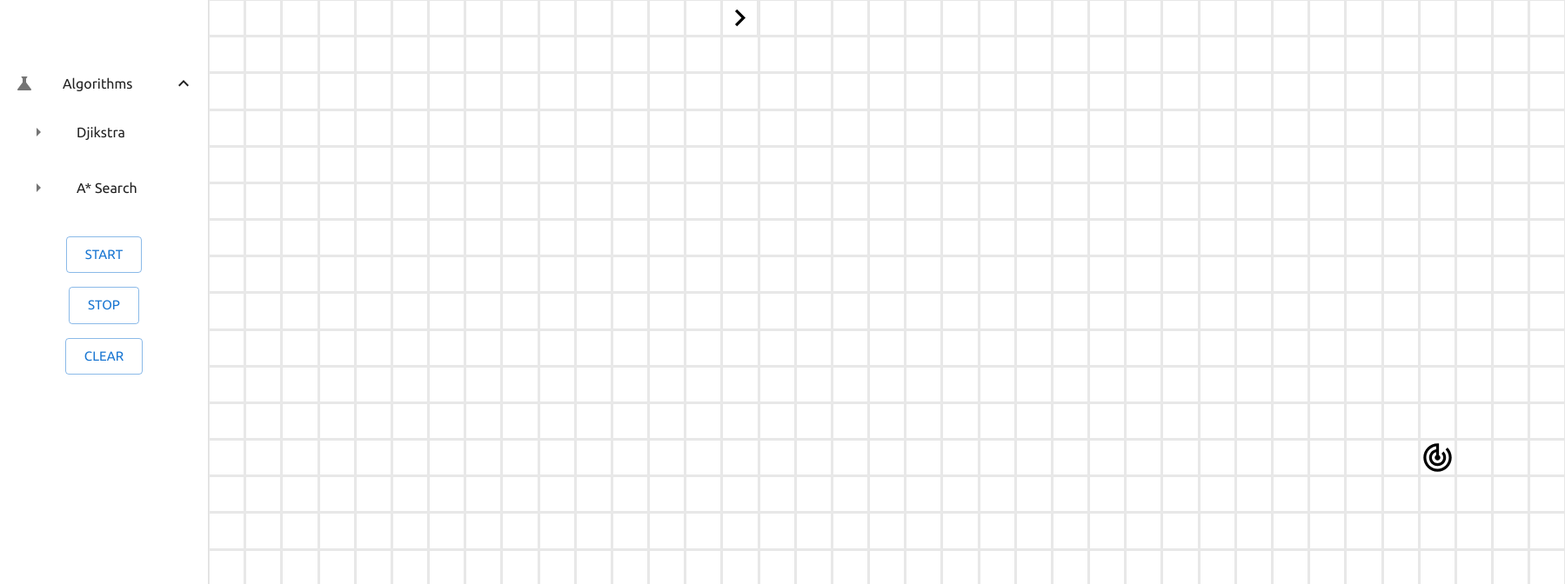
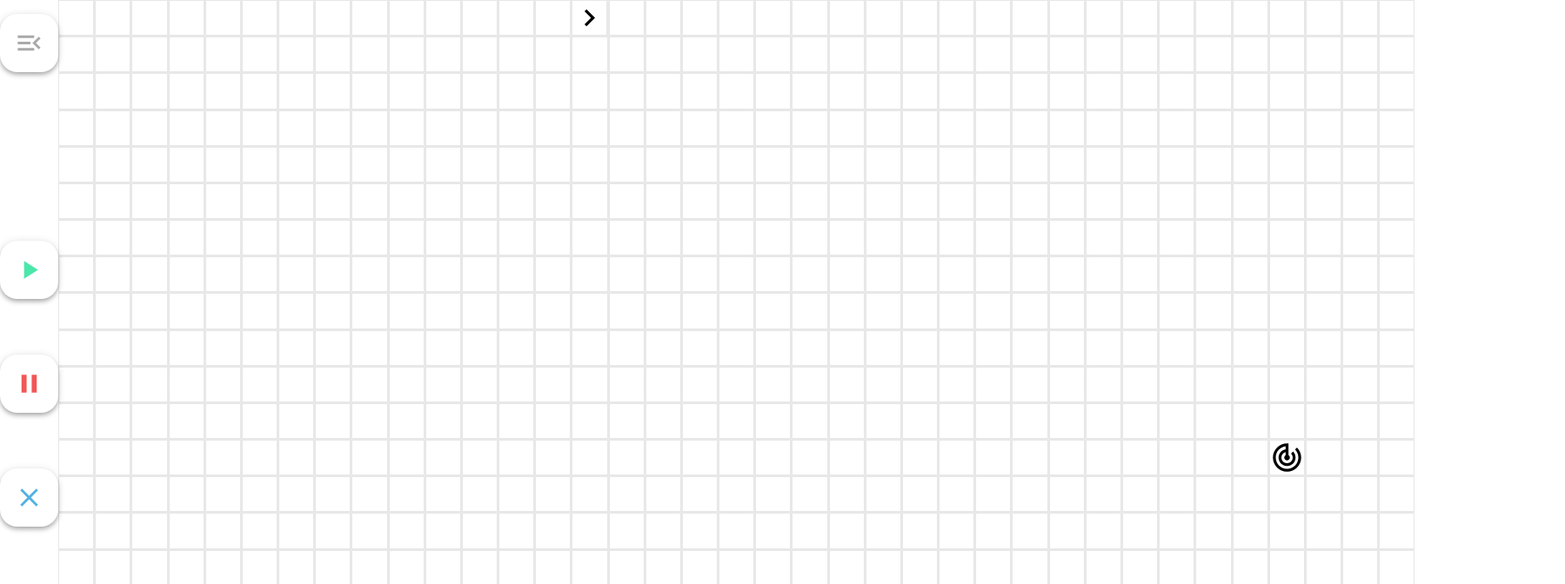
Before and after one commit to mahadhameed095/Pathfinder-Visualizer, a React (Create React App) app: page / in a window 1280 px wide. Shown: the top 672 px of the page at 87% size, 1799 px wide, since content can reach past the window. Built offline with nearby package versions, Linux system fonts and the light colour scheme.

Commit message:
Cleaned the root directory. The controller component contains all the logic for the interface. The initial phase of the controller is done.

```diff
--- a/src/App.jsx
+++ b/src/App.jsx
@@ -1,21 +1,22 @@
 import React from 'react'
-import Board from './Board'
-import {Grid, AppBar, Button, Toolbar, Typography, IconButton, Box, Paper, Drawer, List, ListItemButton, ListItem, ListItemText, ListItemIcon } from '@mui/material'
-
-// import MenuIcon from '@mui/icons-material/Menu';
-import ScienceIcon from '@mui/icons-material/Science';
-import ArrowRightIcon from '@mui/icons-material/ArrowRight';
+import { Controller, Board } from './Components'
+import { Box } from '@mui/material';
 import { createTheme, ThemeProvider } from '@mui/material/styles';
-import Collapse from '@mui/material/Collapse';
-import InboxIcon from '@mui/icons-material/MoveToInbox';
-import DraftsIcon from '@mui/icons-material/Drafts';
-import SendIcon from '@mui/icons-material/Send';
-import ExpandLess from '@mui/icons-material/ExpandLess';
-import ExpandMore from '@mui/icons-material/ExpandMore';
 
 const theme = createTheme({
    typography: {
     "fontFamily": `'Ubuntu', sans-serif`,
+   },
+   palette: {
+    primary : {
+        main : '#52b1e0'
+    },
+    secondary : {
+        main : '#4ae7aa'
+    },
+    tertiary : {
+        main : '#f15757'
+    },
    }
 });
 
@@ -23,84 +24,22 @@ const theme = createTheme({
 
 export default function App() {
     const board = React.useRef(null);
-    const actions = [
-        {name:"Start", action: () => board.current?.start()},
-        {name:"Stop", action: () => board.current?.stop()},
-        {name:"Clear", action: () => board.current?.clear()},
-    ]
-    const algorithms = [
-        {name:"Djikstra", setter: () => board.current?.setAlgorithm("djikstra")},
-        {name:"A* Search", setter : () => board.current?.setAlgorithm(null)}
-    ]
-    const [open, setopen] = React.useState(true);
+    const actions = {
+        "Start" : () => board.current?.start(),
+        "Stop" : () => board.current?.stop(),
+        "Clear" : () => board.current?.clear(),
+    }
+    const algorithms = {
+        "Djikstra" : () => board.current?.setAlgorithm("djikstra"),
+        "A* Search" : () => board.current?.setAlgorithm(null)
+    }
     return (
         <ThemeProvider theme={theme}>
             <Box display='flex' width='100vw' height='100vh'>
-                <Drawer
-                    sx={{
-                        width: 240,
-                        flexShrink: 0,
-                        '& .MuiDrawer-paper': {
-                            width: 240,
-                            boxSizing: 'border-box'
-                        }
-                        }}
-                    variant='permanent'
-                    anchor='left'>
-                    <Toolbar />
-                    <List>
-                         <ListItemButton onClick={()=>setopen(!open)}>
-                            <ListItemIcon>
-                            <ScienceIcon />
-                            </ListItemIcon>
-                            <ListItemText primary="Algorithms" />
-                            {open ? <ExpandLess /> : <ExpandMore />}
-                        </ListItemButton>
-                        <Collapse in={open} timeout="auto" unmountOnExit>
-                            <List component="div" disablePadding>
-                                {
-                                    algorithms.map((item, key) =>
-                                        <ListItem key = {key} >
-                                            <ListItemButton onClick = {item.setter}>
-                                                <ListItemIcon>
-                                                <ArrowRightIcon />
-                                                </ListItemIcon>
-                                                <ListItemText primary={item.name} />
-                                            </ListItemButton>
-                                        </ListItem>
-                                    )
-                                }
-                            </List>
-                        </Collapse>
-                        <Grid marginTop={3} display={'flex'} alignItems='center' flexDirection={'column'} gap={2}>
-                            {
-                                actions.map((item, key) =>
-                                    <Grid item key = {key}>
-                                        <Button variant = "outlined" size = 'large' onClick = {item.action}>{item.name}</Button>
-                                    </Grid>
-                                )
-                            }
-                            {/* <Button variant="contained">Start</Button>
-                            <Button variant="contained">Stop</Button>
-                            <Button variant="contained">Clear</Button> */}
-                        </Grid>
-                    </List>
-                </Drawer>
-
+                <Controller actions = {actions} algorithms = {algorithms}/>
                 <Board ref={board}/>
             </Box>
         </ThemeProvider>
         // </Box>
     )
 }
-    // <Box sx={{ flexGrow: 1 }}>
-    {/* <AppBar position="static">
-        <Toolbar variant="dense">
-            <IconButton edge="start" color="inherit" aria-label="menu" sx={{ mr: 2 }}>
-            <MenuIcon />
-            </IconButton>
-            <Typography variant="h6" color="inherit" component="div">
-            WizFind
-            </Typography>
-        </Toolbar>
-    </AppBar> */}
--- /dev/null
+++ b/src/Components/Controller/Controller.jsx
@@ -0,0 +1,74 @@
+import React from 'react'
+
+import { Box, ButtonBase, Drawer } from '@mui/material';
+import PlayArrowIcon from '@mui/icons-material/PlayArrow';
+import PauseIcon from '@mui/icons-material/Pause';
+import ClearIcon from '@mui/icons-material/Clear';
+import MenuOpenIcon from '@mui/icons-material/MenuOpen';
+
+const CustomIconButton = (props) => {
+  const {sx, children, ...forwardProps} = props;
+  return (
+    <ButtonBase
+      sx = {{
+        p : 2,
+        boxShadow : 4,
+        width : 'fit-content',
+        borderRadius : 5,
+        ...sx
+      }}
+      {...forwardProps}
+    >
+      {children}
+    </ButtonBase>
+  )
+}
+
+
+export default function Controller({theme, algorithms, actions}) {
+  const [open, setopen] = React.useState(false);
+  console.log(actions);
+  return (
+    <Box
+      display = "flex"
+      flexDirection = "column"
+      width = "100px"
+      >
+
+      <CustomIconButton
+        sx={{mx:"auto", mt: 2}}
+        onClick = {()=>setopen(true)}
+        >
+        <MenuOpenIcon fontSize = 'large'  sx={{color:'darkgray'}}/>
+      </CustomIconButton>
+      <Box
+        display="flex"
+        flexDirection='column'
+        alignItems='center'
+        my='auto'
+      >
+        <CustomIconButton
+          sx = {{my:4}}
+          onClick = {actions["Start"]}
+          >
+          <PlayArrowIcon fontSize = 'large' color = 'secondary'/>
+        </CustomIconButton>
+        <CustomIconButton
+          sx = {{my:4}}
+          onClick = {actions["Stop"]}
+          >
+          <PauseIcon fontSize = 'large' color = 'tertiary'/>
+        </CustomIconButton>
+        <CustomIconButton
+          sx = {{my:4}}
+          onClick = {actions["Clear"]}
+          >
+          <ClearIcon fontSize = 'large' color = 'primary'/>
+        </CustomIconButton>
+      </Box>
+    </Box>
+  )
+}
+
+
+/* The green #4ae7aa . Consider transitions between the green and the blue. */
--- /dev/null
+++ b/src/Components/index.js
@@ -0,0 +1,2 @@
+export {default as Controller} from "./Controller/Controller";
+export {default as Board} from "./Board/Board";
```
Also changed, not shown: src/Components/Board/Board.jsx (renamed from src/Board.jsx, +4 -4 lines).
